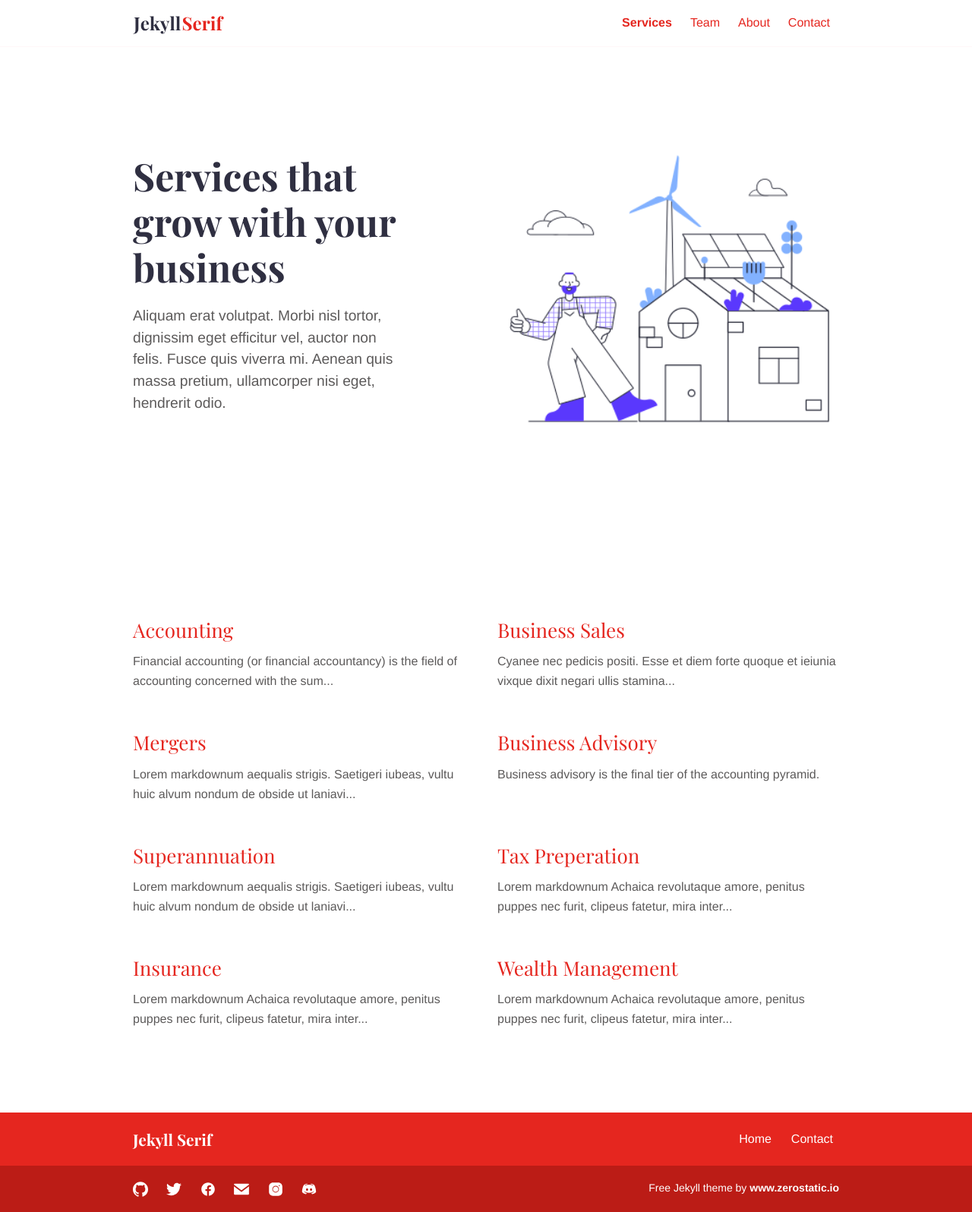
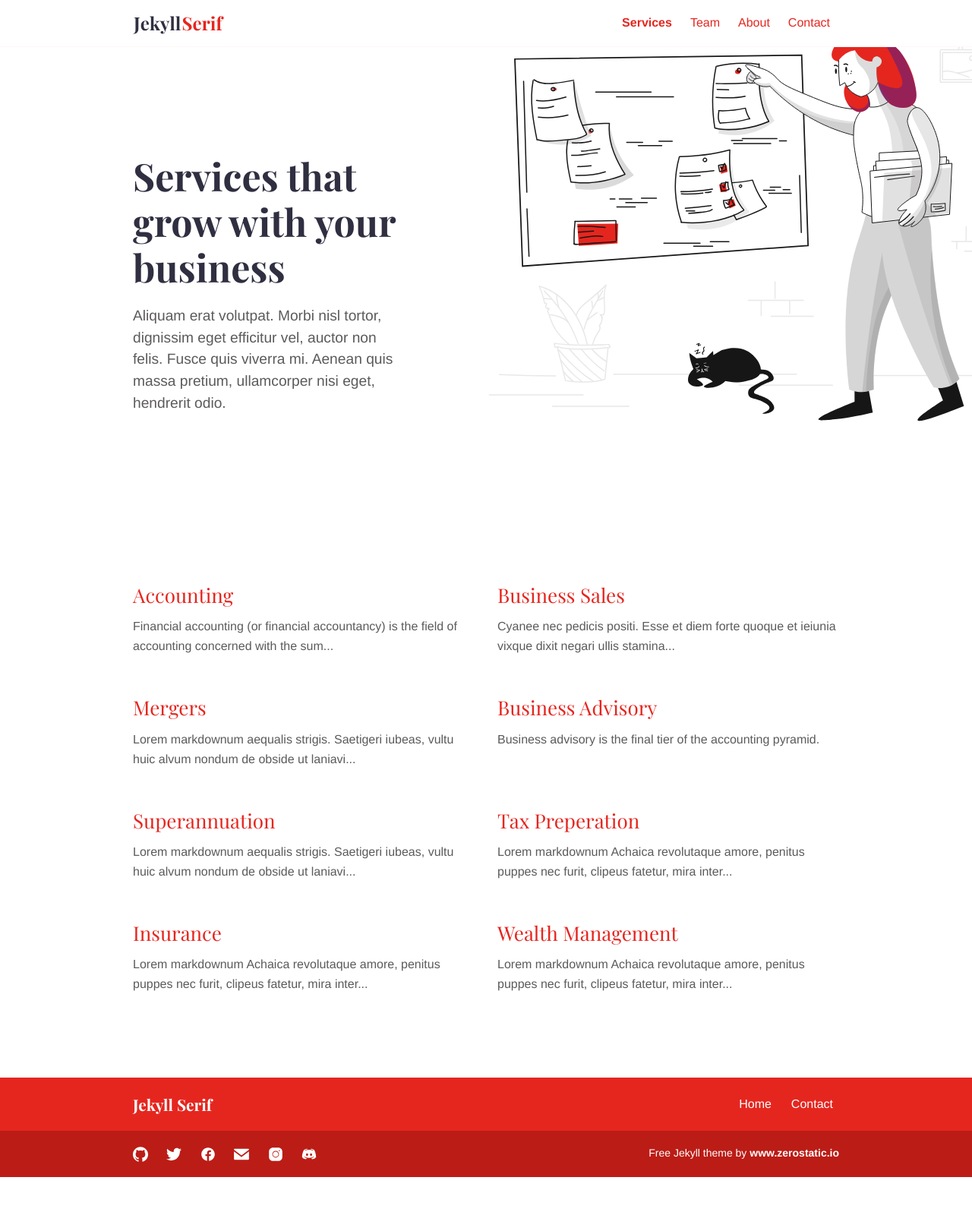
Before and after one commit to PermittingPowerGroup/PermittingPowerGroup.github.io, a Jekyll site: the page built from services.md, in a window 1280 px wide. Shown: the whole page at 76% size. Built offline with Jekyll 4.4.1, drawn with Linux system fonts in a browser that asks for light colours; after the commit the page ends 1550 px from its top, so only the background shows below that.

```diff
--- a/services.md
+++ b/services.md
@@ -2,8 +2,8 @@
 title: Services
 layout: services
 description: Services
-intro_image: "images/illustrations/contractor.png"
-intro_image_absolute: false
+intro_image: "images/illustrations/pointing.svg"
+intro_image_absolute: true
 intro_image_hide_on_mobile: true
 ---
 
```
Also changed, not shown: images/illustrations/contractor.png (deleted), images/illustrations/reading.svg (added).
